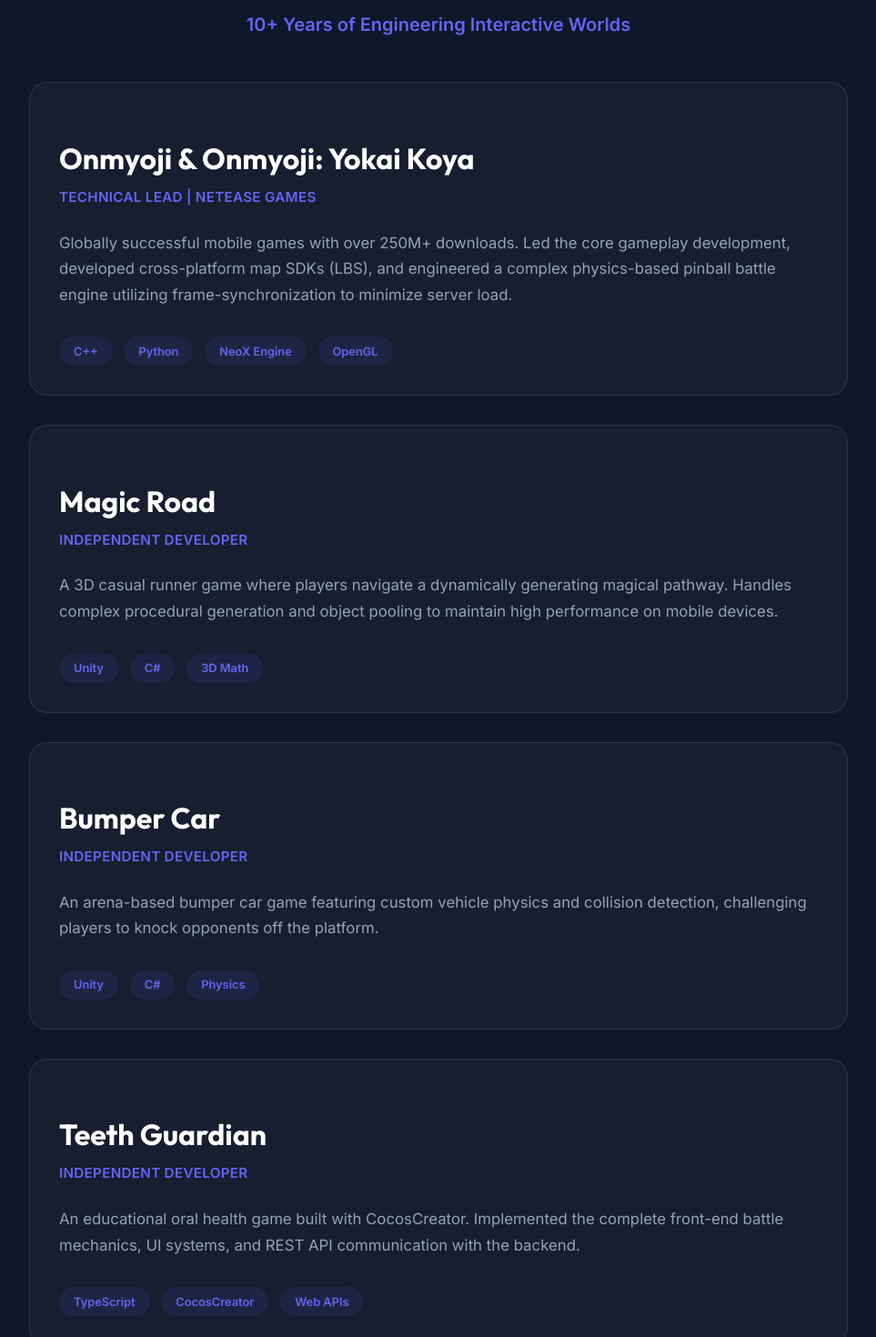
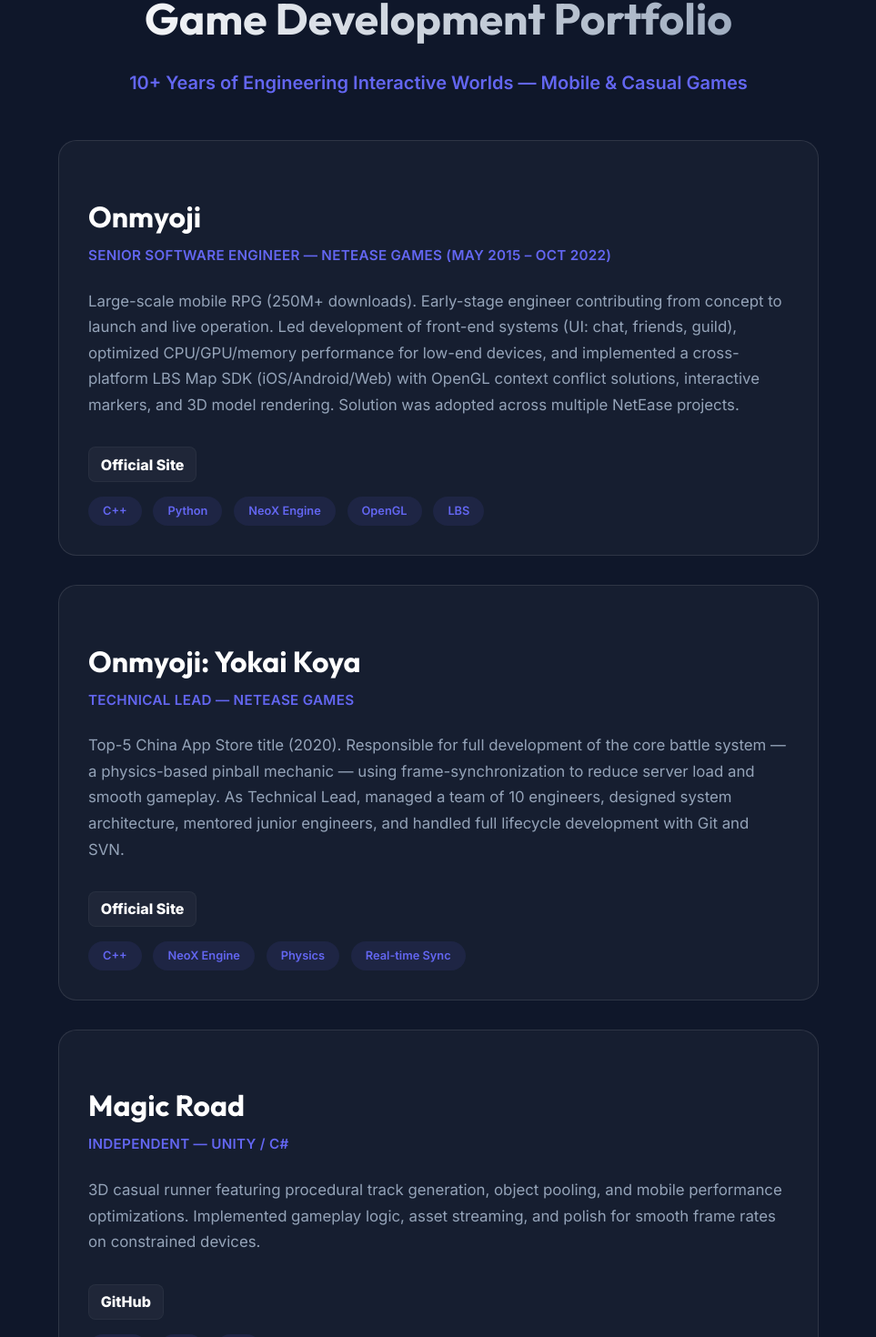
Before and after one commit to shjy2008/Portfolio, a Next.js app: page /games in a window 1280 px wide. Shown: the part 238-1708 px from the top of the page at 91% size, without its empty margins (158-1121 px from the left). Built offline with nearby package versions, Linux system fonts and the light colour scheme.

Commit message:
feat: change layout and descriptions of game projects

```diff
--- a/src/SearchEngine/SearchEngine.tsx
+++ b/src/SearchEngine/SearchEngine.tsx
@@ -103,9 +103,9 @@
       <h1 className="search-title">PubMed Search Engine</h1>
 
       <p className="search-origin">
-        <b>Search data origin: </b>
+        <b>Search data source: </b>
         <a href="https://huggingface.co/datasets/MedRAG/pubmed" target="_blank" rel="noopener noreferrer">MedRAG PubMed Dataset</a>
-        - 23.9 million PubMed abstracts, index size: 50GB, stored in AWS EBS and S3
+        - 23.9 million PubMed abstracts, index size: 50GB
       </p>
 
       <div className="search-bar">
--- a/src/projects/Games.css
+++ b/src/projects/Games.css
@@ -1,3 +1,9 @@
+.project-page-container {
+  max-width: 900px;
+  margin: 0 auto;
+  padding: 4rem 2rem;
+}
+
 .games-grid {
   display: grid;
   grid-template-columns: 1fr;
@@ -28,15 +34,6 @@
   transition: opacity 0.3s ease;
 }
 
-.game-card:hover {
-  transform: translateX(10px);
-  background: rgba(255, 255, 255, 0.05);
-  border-color: rgba(99, 102, 241, 0.3);
-}
-
-.game-card:hover::before {
-  opacity: 1;
-}
 
 .game-title {
   font-family: 'Outfit', sans-serif;
@@ -75,3 +72,26 @@
   font-size: 0.8rem;
   font-weight: 600;
 }
+
+/* Link styles for project cards */
+.game-links {
+  display: flex;
+  gap: 0.8rem;
+  margin-bottom: 1rem;
+}
+
+.game-link {
+  background: rgba(255, 255, 255, 0.04);
+  color: #fff;
+  padding: 0.4rem 0.8rem;
+  border-radius: 8px;
+  font-weight: 700;
+  text-decoration: none;
+  border: 1px solid rgba(255, 255, 255, 0.04);
+  transition: transform 0.12s ease, box-shadow 0.12s ease;
+}
+
+.game-link:hover {
+  transform: translateY(-3px);
+  box-shadow: 0 6px 18px rgba(0, 0, 0, 0.25);
+}
--- a/src/projects/Games.tsx
+++ b/src/projects/Games.tsx
@@ -6,30 +6,63 @@
   const gameProjects = [
     {
       id: 'onmyoji',
-      title: 'Onmyoji & Onmyoji: Yokai Koya',
-      role: 'Technical Lead | NetEase Games',
-      description: 'Globally successful mobile games with over 250M+ downloads. Led the core gameplay development, developed cross-platform map SDKs (LBS), and engineered a complex physics-based pinball battle engine utilizing frame-synchronization to minimize server load.',
-      tags: ['C++', 'Python', 'NeoX Engine', 'OpenGL']
+      title: 'Onmyoji',
+      role: 'Senior Software Engineer — NetEase Games (May 2015 – Oct 2022)',
+      description:
+        'Large-scale mobile RPG (250M+ downloads). Early-stage engineer contributing from concept to launch and live operation. Led development of front-end systems (UI: chat, friends, guild), optimized CPU/GPU/memory performance for low-end devices, and implemented a cross-platform LBS Map SDK (iOS/Android/Web) with OpenGL context conflict solutions, interactive markers, and 3D model rendering. Solution was adopted across multiple NetEase projects.',
+      officialUrl: 'https://yys.163.com',
+      tags: ['C++', 'Python', 'NeoX Engine', 'OpenGL', 'LBS']
+    },
+    {
+      id: 'yokai-koya',
+      title: 'Onmyoji: Yokai Koya',
+      role: 'Technical Lead — NetEase Games',
+      description:
+        'Top-5 China App Store title (2020). Responsible for full development of the core battle system — a physics-based pinball mechanic — using frame-synchronization to reduce server load and smooth gameplay. As Technical Lead, managed a team of 10 engineers, designed system architecture, mentored junior engineers, and handled full lifecycle development with Git and SVN.',
+      officialUrl: 'https://yysygw.163.com',
+      tags: ['C++', 'NeoX Engine', 'Physics', 'Real-time Sync']
     },
     {
       id: 'magic-road',
       title: 'Magic Road',
-      role: 'Independent Developer',
-      description: 'A 3D casual runner game where players navigate a dynamically generating magical pathway. Handles complex procedural generation and object pooling to maintain high performance on mobile devices.',
-      tags: ['Unity', 'C#', '3D Math']
+      role: 'Independent — Unity / C#',
+      description:
+        '3D casual runner featuring procedural track generation, object pooling, and mobile performance optimizations. Implemented gameplay logic, asset streaming, and polish for smooth frame rates on constrained devices.',
+      githubUrl: 'https://github.com/junyishen/DrawRoadGame',
+      tags: ['Unity', 'C#', '3D']
     },
     {
       id: 'bumper-car',
       title: 'Bumper Car',
-      role: 'Independent Developer',
-      description: 'An arena-based bumper car game featuring custom vehicle physics and collision detection, challenging players to knock opponents off the platform.',
+      role: 'Independent — Unity / C#',
+      description:
+        'Arena-based bumper car experience with custom vehicle physics and responsive collision handling. Focused on deterministic interactions and performant simulation.',
+      githubUrl: 'https://github.com/junyishen/BumperCar',
       tags: ['Unity', 'C#', 'Physics']
+    },
+    {
+      id: 'fight-2048',
+      title: 'Fight 2048',
+      role: 'Independent — Unity / C#',
+      description:
+        'Casual competitive mash-up combining 2048-like merging mechanics with real-time combat and progression systems.',
+      githubUrl: 'https://github.com/junyishen/Fight2048',
+      tags: ['Unity', 'C#', 'Game Design']
+    },
+    {
+      id: 'card-battle',
+      title: 'Card Battle',
+      role: 'Independent — Unity / C#',
+      description: 'A collectible card game prototype with deck-building and battle resolution systems.',
+      githubUrl: 'https://github.com/junyishen/CardBattle',
+      tags: ['Unity', 'C#', 'Systems']
     },
     {
       id: 'teeth-guardian',
       title: 'Teeth Guardian',
-      role: 'Independent Developer',
-      description: 'An educational oral health game built with CocosCreator. Implemented the complete front-end battle mechanics, UI systems, and REST API communication with the backend.',
+      role: 'Independent — TypeScript / CocosCreator',
+      description:
+        'Oral health educational game. Implemented the full front-end battle mechanics, UI systems, and REST API integration to communicate with back-end services.',
       tags: ['TypeScript', 'CocosCreator', 'Web APIs']
     }
   ];
@@ -39,7 +72,7 @@
       <Link href="/#projects" className="back-link">← Back to Home</Link>
       <div className="project-header" style={{ marginBottom: '3rem' }}>
         <h1 className="project-title">Game Development Portfolio</h1>
-        <p className="project-subtitle">10+ Years of Engineering Interactive Worlds</p>
+        <p className="project-subtitle">10+ Years of Engineering Interactive Worlds — Mobile & Casual Games</p>
       </div>
 
       <div className="games-grid">
@@ -49,8 +82,18 @@
               <h2 className="game-title">{game.title}</h2>
               <div className="game-role">{game.role}</div>
               <p className="game-desc">{game.description}</p>
+
+              <div className="game-links">
+                {game.officialUrl && (
+                  <a href={game.officialUrl} target="_blank" rel="noopener noreferrer" className="game-link">Official Site</a>
+                )}
+                {game.githubUrl && (
+                  <a href={game.githubUrl} target="_blank" rel="noopener noreferrer" className="game-link">GitHub</a>
+                )}
+              </div>
+
               <div className="game-tags">
-                {game.tags.map(tag => (
+                {game.tags.map((tag) => (
                   <span key={tag} className="game-tag">{tag}</span>
                 ))}
               </div>
```
